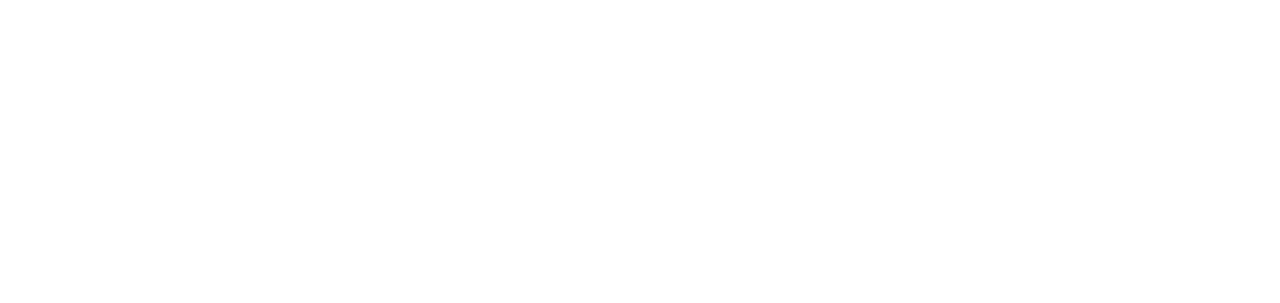
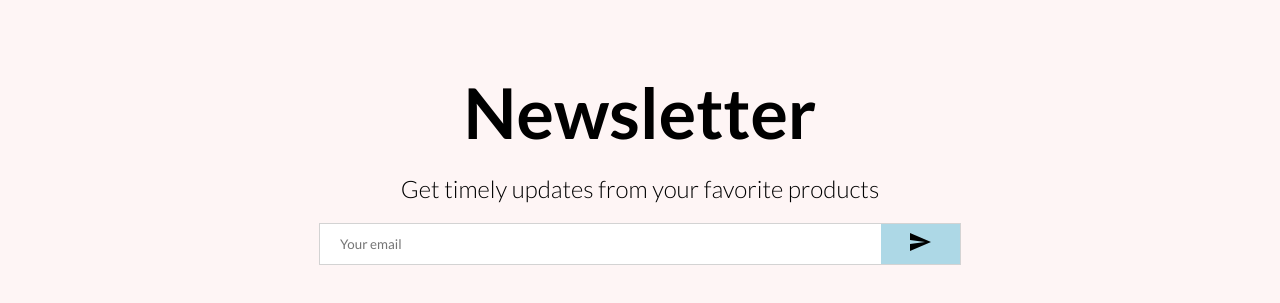
Before and after one commit to fadliins/ecomm-ui, a React (Create React App) app: page / in a window 1280 px wide. Shown: the part 2359-2662 px from the top of the page. Before the commit the page ends 2286 px from the top, so only its background shows below. Built offline with nearby package versions, Linux system fonts and the light colour scheme.

Commit message:
Add Newsletter

```diff
--- /dev/null
+++ b/src/components/Newsletter.jsx
@@ -0,0 +1,60 @@
+import { Send } from "@material-ui/icons"
+import styled from "styled-components"
+
+const Container = styled.div`
+    height: 60vh;
+    background-color: #fef5f5;
+    display: flex;
+    align-items: center;
+    justify-content: center;
+    flex-direction: column;
+`
+const Title = styled.h1`
+    font-size: 70px;
+    margin-bottom: 20px;
+`
+
+const Desc = styled.div`
+    font-size: 24px;
+    font-weight: 300;
+    margin-bottom: 20px;
+`
+
+const InputContainer = styled.div`
+    width: 50%;
+    height: 40px;
+    background-color: white;
+    display: flex;
+    justify-content: space-between;
+    border: 1px solid lightgray;
+`
+
+const Input = styled.input`
+    border: none;
+    flex: 8;
+    padding-left: 20px;
+`
+
+const Button = styled.button`
+    flex: 1;
+    border: none;
+    background-color: lightblue;
+    color: black;
+`
+
+const Newsletter = () => {
+  return (
+    <Container>
+        <Title>Newsletter</Title>
+        <Desc>Get timely updates from your favorite products</Desc>
+        <InputContainer>
+            <Input placeholder="Your email" />
+            <Button>
+                <Send />
+            </Button>
+        </InputContainer>
+    </Container>
+  )
+}
+
+export default Newsletter
--- a/src/pages/Home.jsx
+++ b/src/pages/Home.jsx
@@ -4,6 +4,7 @@
 import Slider from '../components/Slider'
 import Categories from '../components/Categories'
 import Products from '../components/Products'
+import Newsletter from '../components/Newsletter'
 
 const Home = () => {
   return (
@@ -13,6 +14,7 @@
         <Slider/>
         <Categories/>
         <Products />
+        <Newsletter />
     </div>
   )
 }
```
